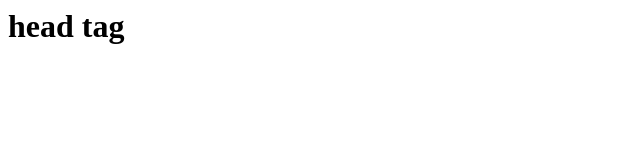
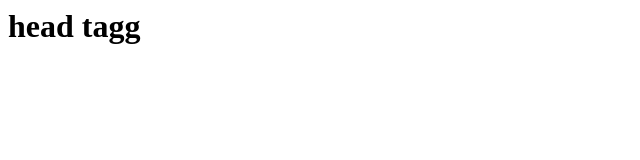
Before and after one commit to kivgfred/git, a plain HTML site: page index.html in a window 1280 px wide. Shown: the full height of the page, 0-640 px from the left. Drawn offline with Linux system fonts and the light colour scheme.

Commit message:
Update index.html

```diff
--- a/index.html
+++ b/index.html
@@ -3,6 +3,6 @@
 <head>
  </head>
 <body>
-  <h1>head tag </h1>
+  <h1>head tagg </h1>
 </body>
 </html>
```
